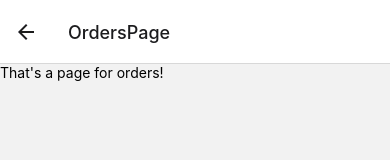
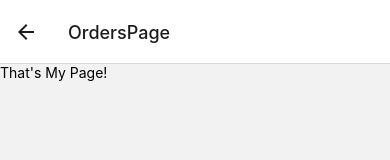
Before and after one commit to studentocsbMatvei/KennyAppOCSB2024, a React Native app in the folder DeliveryApp/: screen /OrdersPage in a window 390 px wide. Shown: the top 160 px of the page. Built offline with nearby package versions, Linux system fonts and the light colour scheme.

Commit message:
small change

```diff
--- a/DeliveryApp/pages/OrdersPage.js
+++ b/DeliveryApp/pages/OrdersPage.js
@@ -8,7 +8,7 @@ export default function OrdersPage({navigation}) {
     return (
         <View>
             <Text>
-                That's a page for orders!
+                That's My Page!
             </Text>
         </View>
     )
```
